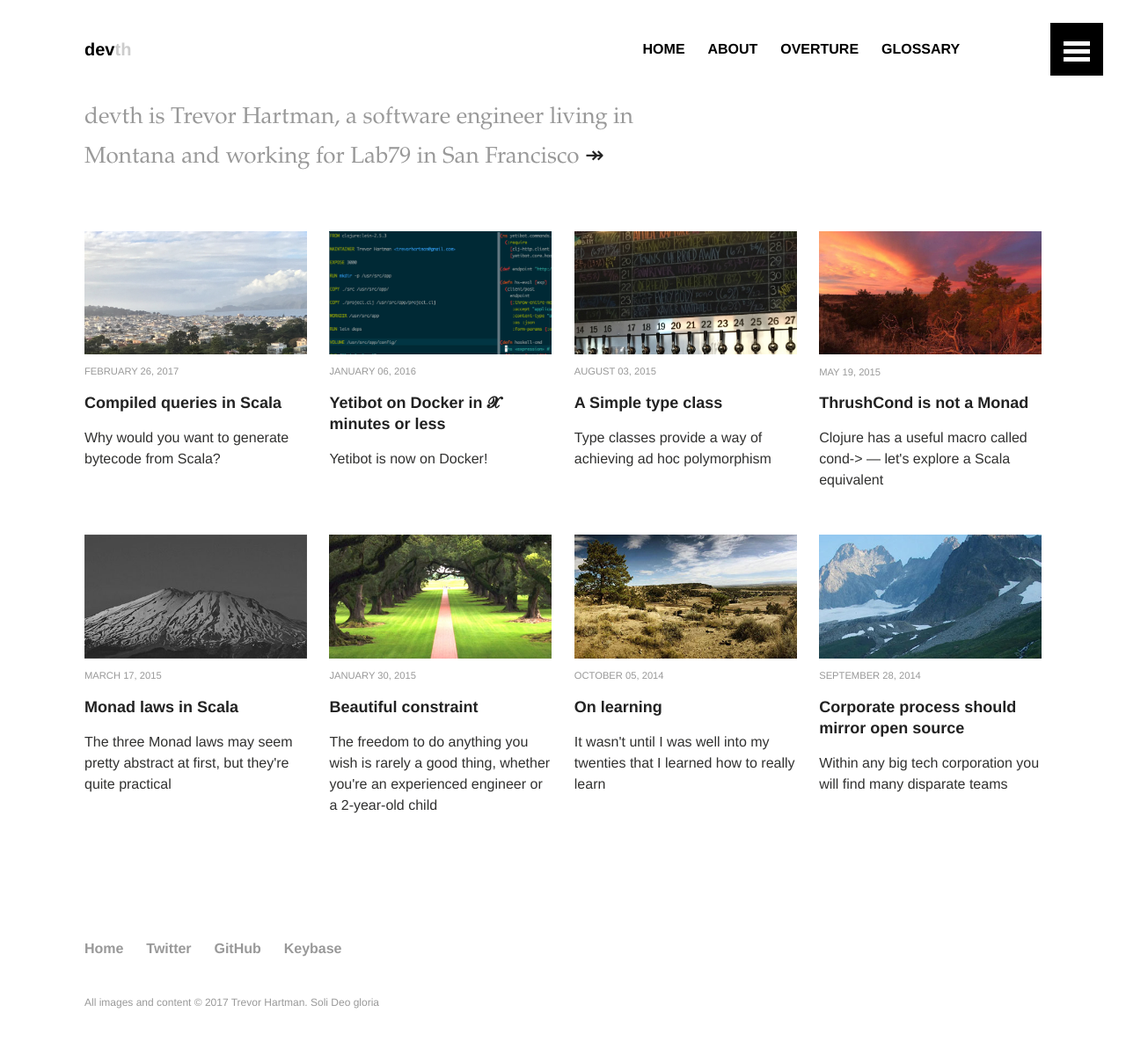
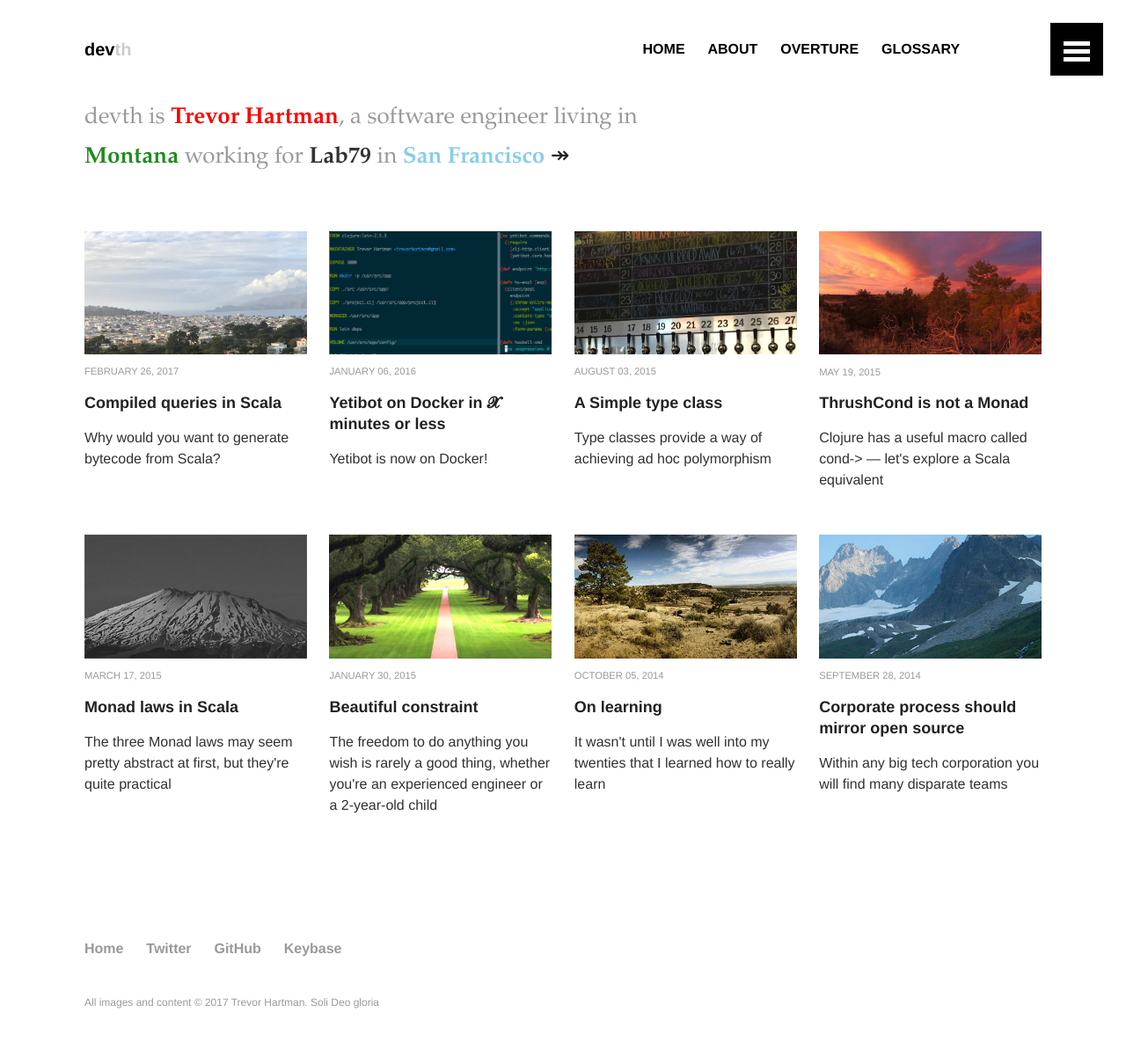
Before and after one commit to devth/devth.github.com, a Jekyll site: the page built from index.md, in a window 1280 px wide. Shown: the whole page at 88% size. Built offline with Jekyll 4.4.1, drawn with Linux system fonts in a browser that asks for light colours.

Commit message:
Add a little color!

```diff
--- a/_layouts/archive.html
+++ b/_layouts/archive.html
@@ -7,8 +7,10 @@ layout: default
   <div class="wrap">
 
     <p class="intro">
-      devth is Trevor Hartman, a software engineer living in Montana and working
-      for Lab79 in San Francisco
+      devth is <span style="font-weight:bold; color: red;">Trevor Hartman</span>,
+      a software engineer living in <strong style="color: forestgreen">Montana</strong> working for
+      <strong style="color: #333">Lab79</strong> in
+      <strong style="color: skyblue">San Francisco</strong>
       <a href="/about" title="About Trevor Hartman">↠ </a>
     </p>
 
```
